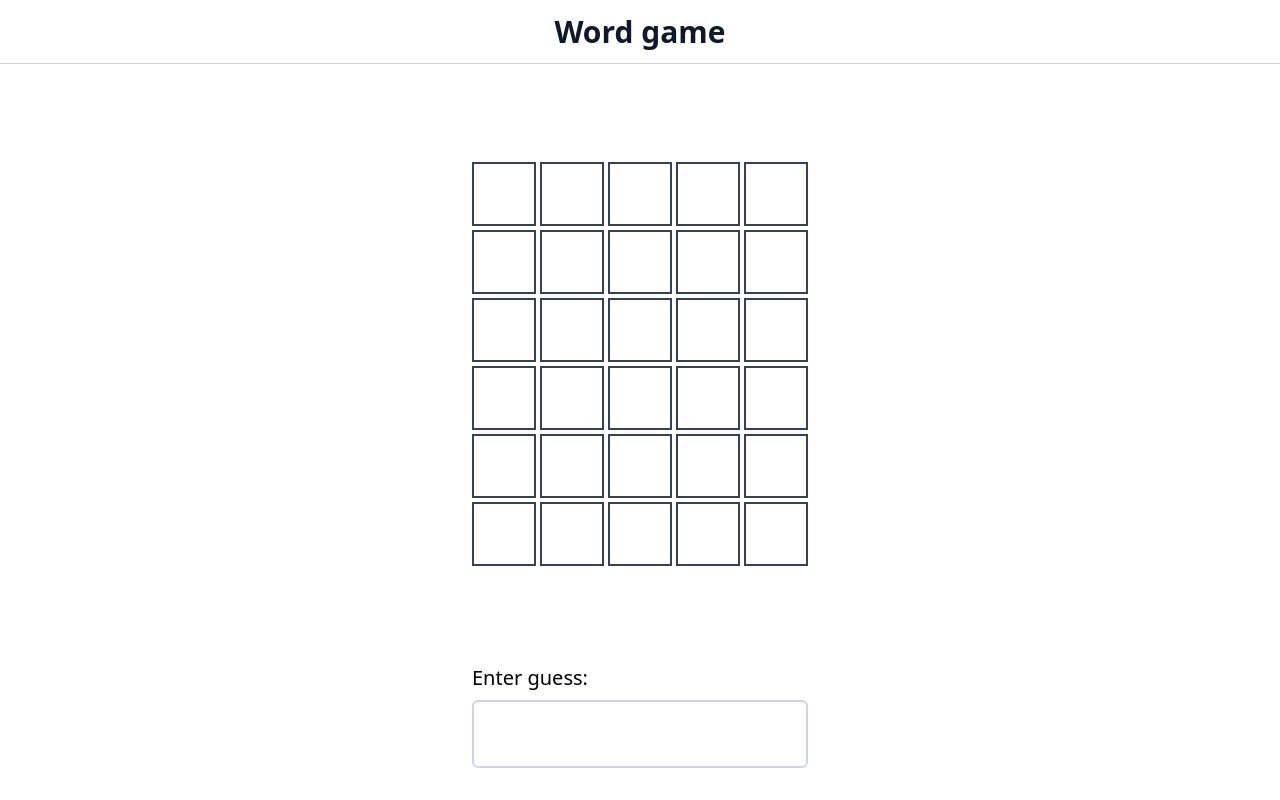
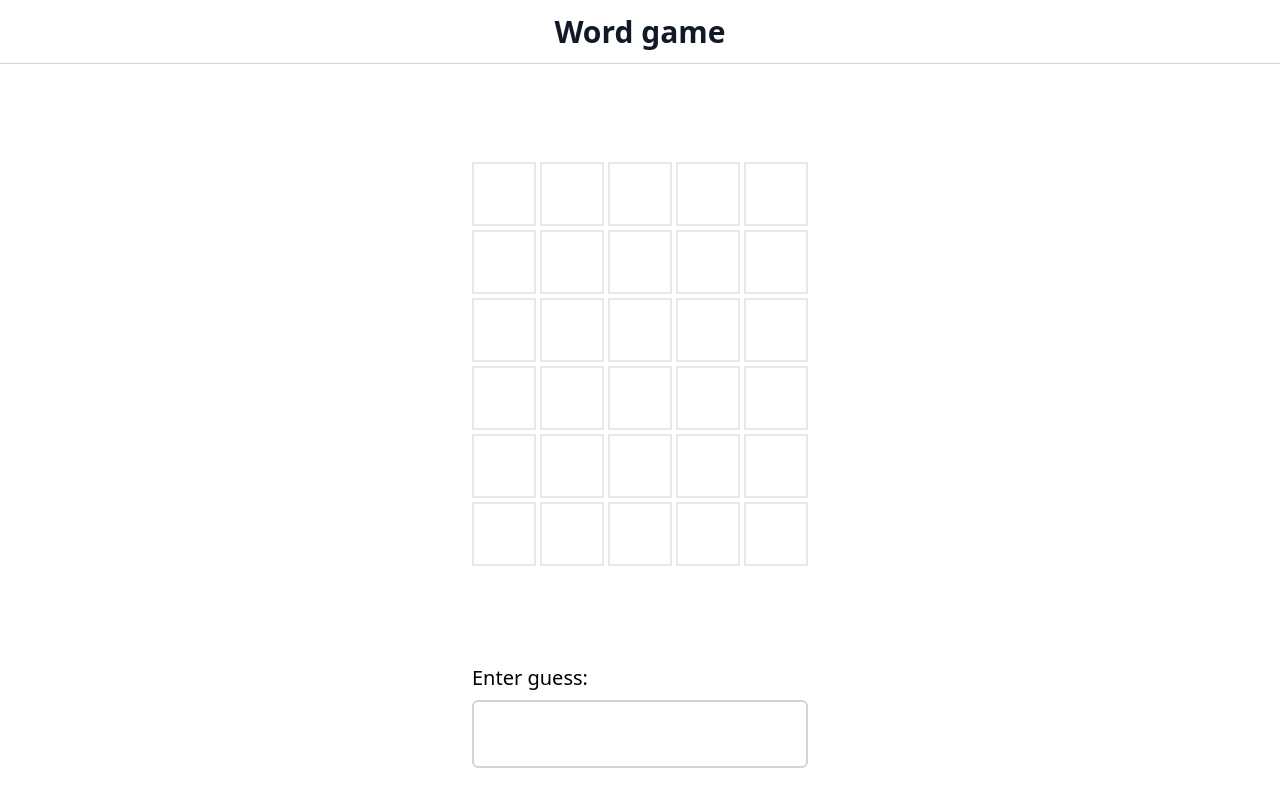
Before and after one commit to marekzelinka/wordle, a React (Vite) app: page / in a window 1280 px wide. Built offline with nearby package versions, Linux system fonts and the light colour scheme.

Commit message:
setup game logic

```diff
--- a/package.json
+++ b/package.json
@@ -10,6 +10,7 @@
     "preview": "vite preview"
   },
   "dependencies": {
+    "clsx": "^2.1.1",
     "react": "^18.3.1",
     "react-dom": "^18.3.1"
   },
--- a/src/components/Game.jsx
+++ b/src/components/Game.jsx
@@ -18,7 +18,7 @@ export function Game() {
 
   return (
     <>
-      <GuessResults guesses={guesses} />
+      <GuessResults guesses={guesses} answer={answer} />
       <GuessInput onSubmit={handleAddGuess} />
     </>
   );
--- a/src/components/Guess.jsx
+++ b/src/components/Guess.jsx
@@ -1,16 +1,36 @@
+import clsx from "clsx";
+import { checkGuess } from "../utils/game.js";
 import { range } from "../utils/misc.js";
 
-export function Guess({ value }) {
+export function Guess({ value, answer }) {
+  const result = checkGuess(value, answer);
+
   return (
     <p className="flex gap-1 rounded-tl-md">
       {range(5).map((num) => (
-        <span
+        <Cell
           key={num}
-          className="grid aspect-square w-[20%] place-content-center border-2 border-gray-700"
-        >
-          {value?.[num] ?? null}
-        </span>
+          letter={result?.[num].letter ?? null}
+          status={result?.[num].status ?? null}
+        />
       ))}
     </p>
   );
 }
+
+function Cell({ letter, status }) {
+  return (
+    <span
+      className={clsx(
+        "grid aspect-square w-[20%] place-content-center border-2 font-medium",
+        {
+          "border-green-800 bg-green-800 text-white": status === "correct",
+          "border-gray-800 bg-gray-800 text-white": status === "incorrect",
+          "border-red-800 bg-red-800 text-white": status === "misplaced",
+        },
+      )}
+    >
+      {letter}
+    </span>
+  );
+}
--- a/src/components/GuessResults.jsx
+++ b/src/components/GuessResults.jsx
@@ -2,11 +2,11 @@ import { NUM_OF_GUESSES_ALLOWED } from "../utils/game.js";
 import { range } from "../utils/misc.js";
 import { Guess } from "./Guess.jsx";
 
-export function GuessResults({ guesses }) {
+export function GuessResults({ guesses, answer }) {
   return (
     <div className="flex flex-1 flex-col justify-center gap-1">
       {range(NUM_OF_GUESSES_ALLOWED).map((num) => (
-        <Guess key={num} value={guesses[num]} />
+        <Guess key={num} value={guesses[num]} answer={answer} />
       ))}
     </div>
   );
```
Also changed, not shown: 1 other file (tests, documents, lock files or other folders).
